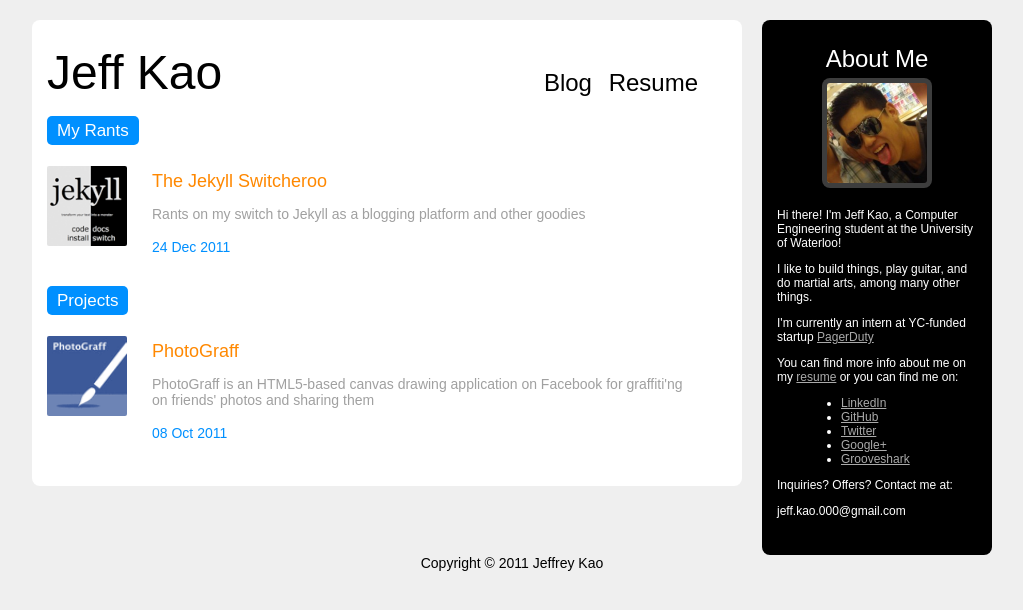
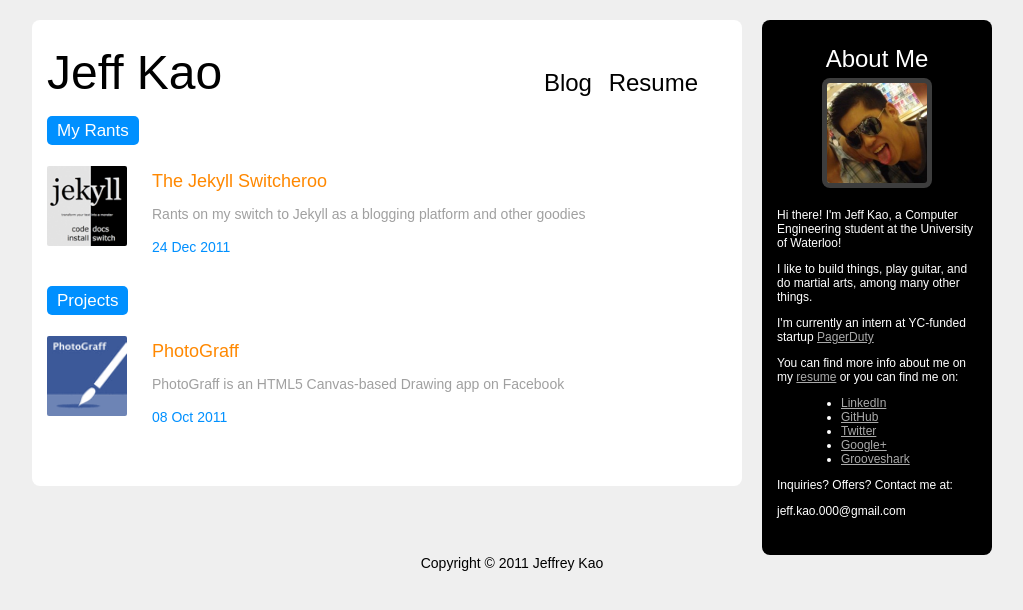
Before and after one commit to jkao/jkao.github.io, a Jekyll site: the page built from index.html, in a window 1280 px wide. Shown: the top 610 px of the page, without its empty margins (128-1151 px from the left). Built offline with Jekyll 4.4.1, drawn with Linux system fonts in a browser that asks for light colours.

Commit message:
modified description

```diff
--- a/projects/_posts/2011-10-8-photograff.md
+++ b/projects/_posts/2011-10-8-photograff.md
@@ -2,7 +2,7 @@
 layout: post
 title: PhotoGraff
 image: /img/preview/photograff.gif
-description: PhotoGraff is an HTML5-based canvas drawing application on Facebook for graffiti'ng on friends' photos and sharing them
+description: PhotoGraff is an HTML5 Canvas-based Drawing app on Facebook
 ---
 
 PhotoGraff was a pet project I worked on over one of my work terms that was due to
```
